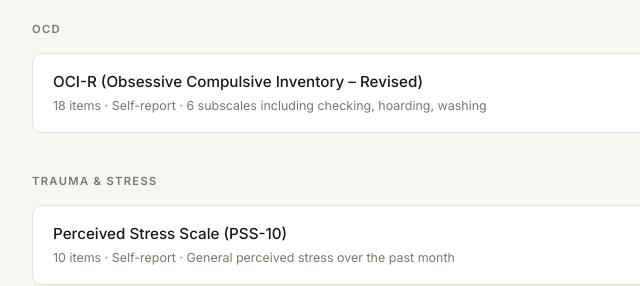
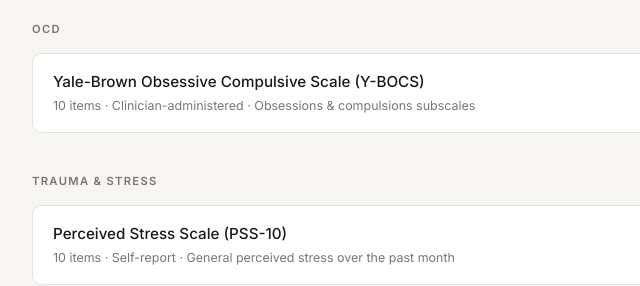
Before and after one commit to SirdyBirdy/psych-assessments, a plain HTML site: page index.html in a window 1280 px wide. Shown: the part 1005-1291 px from the top of the page, 242-882 px from the left. Drawn offline with Linux system fonts and the light colour scheme.

Commit message:
Update index.html

```diff
--- a/index.html
+++ b/index.html
@@ -96,10 +96,10 @@
   <section class="category-section">
     <h2 class="category-label">OCD</h2>
     <div class="test-grid">
-      <a class="test-card" href="assessments/oci.html">
+      <a class="test-card" href="assessments/ybocs.html">
         <div class="test-card-left">
-          <div class="test-card-name">OCI-R (Obsessive Compulsive Inventory – Revised)</div>
-          <div class="test-card-desc">18 items · Self-report · 6 subscales including checking, hoarding, washing</div>
+          <div class="test-card-name">Yale-Brown Obsessive Compulsive Scale (Y-BOCS)</div>
+          <div class="test-card-desc">10 items · Clinician-administered · Obsessions & compulsions subscales</div>
         </div>
         <span class="test-card-arrow">→</span>
       </a>
```
